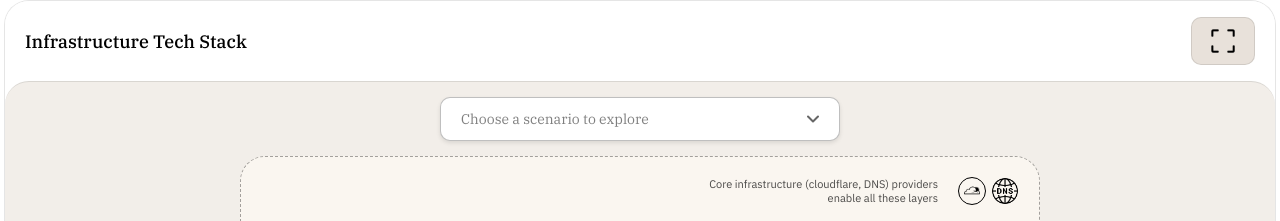
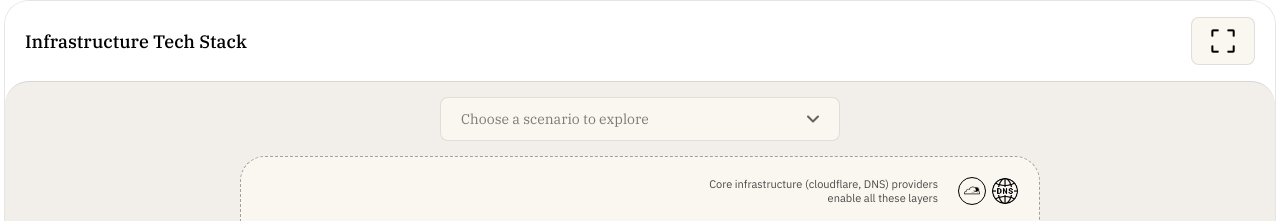
Before and after one commit to strangerobot/Boom_Infrastructures-Visualisation, a website: page public/index.html in a window 1280 px wide. Shown: the top 221 px of the page. Drawn offline with Linux system fonts and the light colour scheme.

Commit message:
style: update fullscreen button and workflow select styles with new color palette and border radius

```diff
--- a/public/style.css
+++ b/public/style.css
@@ -109,9 +109,9 @@ body {
 }
 
 #fullscreen-btn {
-  background-color: #e8e1da;
+  background-color: #faf6f0;
   border: 1px solid var(--border-color);
-  border-radius: 10px;
+  border-radius: 8px;
   width: 64px;
   height: 48px;
   display: flex;
@@ -124,12 +124,13 @@ body {
 }
 
 #fullscreen-btn:hover {
-  background-color: #ded6cf;
+  background-color: #f0e6da;
+  border-color: var(--border-color);
   transform: translateY(-1px);
 }
 
 #fullscreen-btn:active {
-  background-color: #cfc7c0;
+  background-color: #e4d5c3;
   transform: translateY(0);
 }
 
@@ -187,13 +188,23 @@ body {
   width: 100%;
   max-width: 400px;
   height: 44px;
-  background-color: #ffffff;
-  border: 1px solid rgba(0, 0, 0, 0.25);
-  border-radius: 10px;
-  box-shadow: 0px 2px 4px rgba(0, 0, 0, 0.1);
-  transition: all var(--transition-speed) ease;
+  background-color: #faf6f0;
+  border: 1px solid var(--border-color);
+  border-radius: 8px;
+  transition: all 0.2s cubic-bezier(0.16, 1, 0.3, 1);
   cursor: pointer;
   user-select: none;
+}
+
+#workflow-select-wrapper:hover {
+  background-color: #f0e6da;
+  border-color: var(--border-color);
+  transform: translateY(-1px);
+}
+
+#workflow-select-wrapper:active {
+  background-color: #e4d5c3;
+  transform: translateY(0);
 }
 
 #workflow-selected-option {
```
